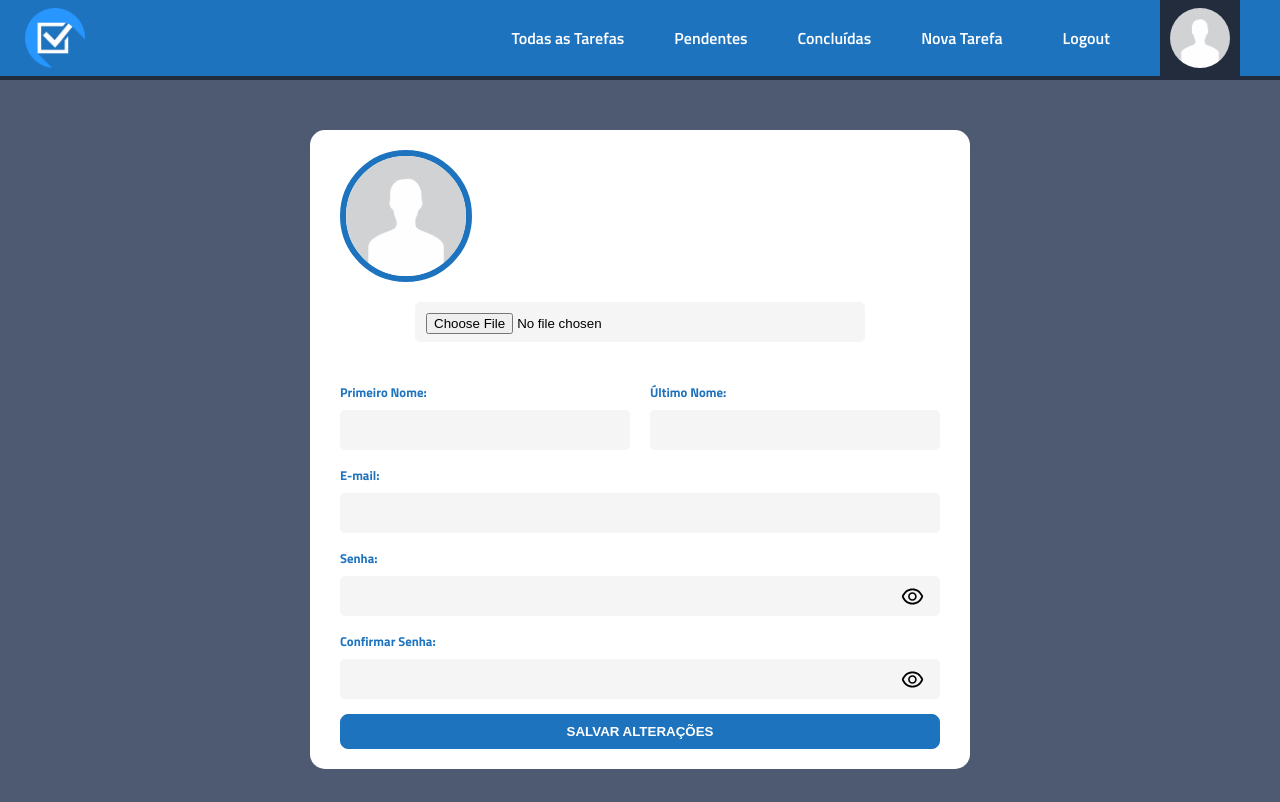
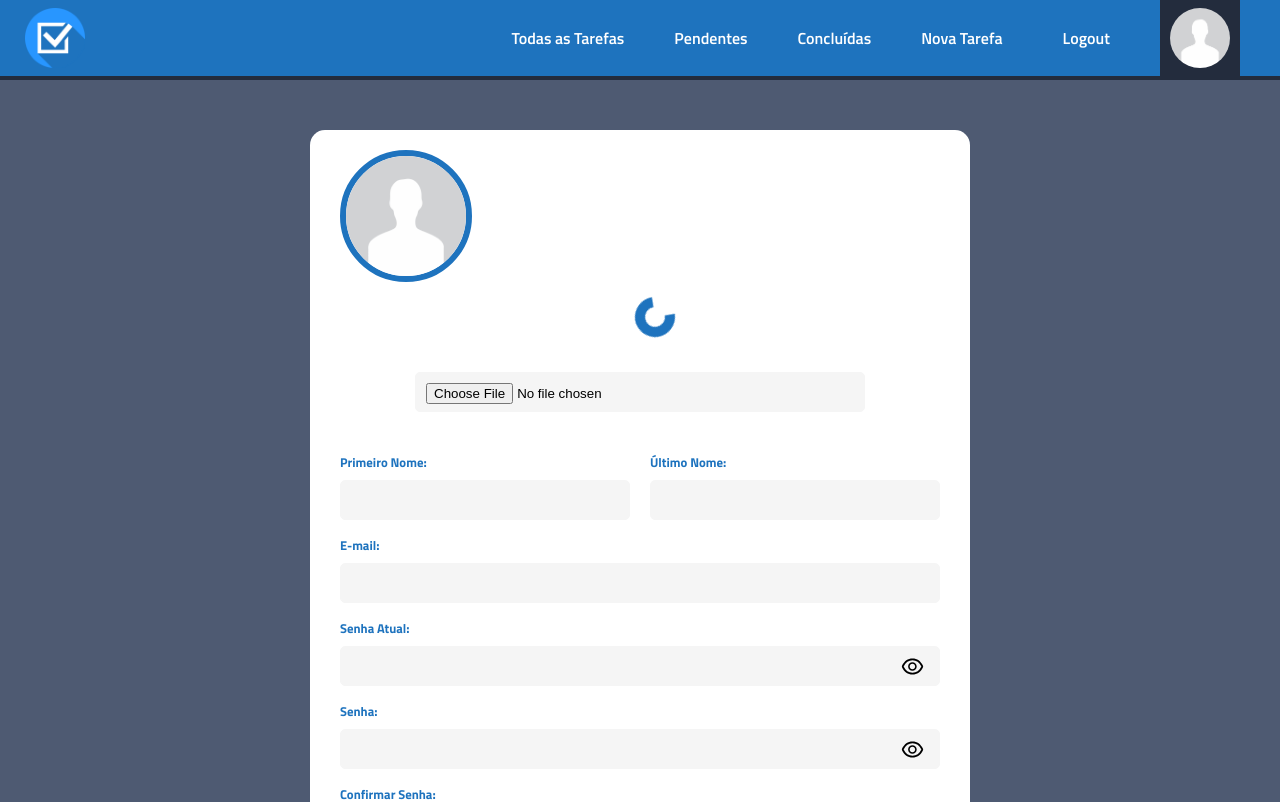
Before and after one commit to alexsbcorrea/todolist-front, a React (Create React App) app: page /profile in a window 1280 px wide. Shown: the top 802 px of the page. Built offline with nearby package versions, Linux system fonts and the light colour scheme; no server answers; sample sign-in values are in the browser's storage.

Commit message:
adicionado loading

```diff
--- /dev/null
+++ b/src/components/Loading/index.js
@@ -0,0 +1,11 @@
+import * as C from "./styles";
+
+export default function Loading({ loading, colorBase, colorLine }) {
+  if (loading) {
+    return (
+      <C.Container>
+        <C.Loader colorBase={colorBase} colorLine={colorLine}></C.Loader>
+      </C.Container>
+    );
+  }
+}
--- /dev/null
+++ b/src/components/Loading/styles.js
@@ -0,0 +1,28 @@
+import styled, { keyframes } from "styled-components";
+
+const RotateLoading = keyframes`
+  to {
+    transform: rotate(360deg)
+  }
+`;
+
+export const Container = styled.div`
+  width: 100%;
+  height: 100%;
+  display: flex;
+  justify-content: center;
+  align-items: center;
+  padding: 15px;
+`;
+
+export const Loader = styled.div`
+  width: 20px;
+  height: 20px;
+
+  border-radius: 100%;
+  border: 10px solid ${(props) => props.colorBase};
+  border-top-color: ${(props) => props.colorLine};
+  border-right-color: ${(props) => props.colorLine};
+  border-left-color: ${(props) => props.colorLine};
+  animation: ${RotateLoading} 1s infinite linear;
+`;
--- a/src/pages/AllTasks/index.js
+++ b/src/pages/AllTasks/index.js
@@ -7,6 +7,7 @@ import { Container, CardTask, Details, Commands } from "./styles";
 
 import Filters from "../../components/Filters";
 import Search from "../../components/Search";
+import Loading from "../../components/Loading";
 
 import api from "../../api/api";
 
@@ -19,6 +20,7 @@ export default function AllTasks() {
   const [search, setSearch] = useState("");
   const [filter, setFilter] = useState("");
   const navigate = useNavigate();
+  const [isLoading, setIsLoading] = useState(false);
 
   function SetClosed(id, description) {
     api
@@ -79,29 +81,38 @@ export default function AllTasks() {
     navigate(`/tasks/edit/${id}`);
   }
 
-  useEffect(() => {
+  function GetTasks() {
+    setIsLoading(true);
     api
       .get("/tasks/all")
       .then((response) => response.data)
-      .then((data) => setTasks(data))
+      .then((data) => {
+        setTasks(data);
+        setIsLoading(false);
+      })
       .catch((erro) => {
         console.log("Falha ao buscar dados.");
+        setIsLoading(false);
       });
+  }
+
+  useEffect(() => {
+    GetTasks();
   }, []);
 
   useEffect(() => {
-    api
-      .get("/tasks/all")
-      .then((response) => response.data)
-      .then((data) => setTasks(data))
-      .catch((erro) => {
-        console.log("Falha ao buscar dados.");
-      });
+    GetTasks();
   }, [updateTask]);
 
   return (
     <Container>
       <h1>Todas as Tarefas</h1>
+
+      <Loading
+        loading={isLoading}
+        colorBase="#232C3D"
+        colorLine="#FFFFFF"
+      ></Loading>
 
       {tasks.tasks?.length > 0 ? (
         <div>
--- a/src/pages/Login/index.js
+++ b/src/pages/Login/index.js
@@ -8,10 +8,13 @@ import { AuthContext } from "../../context/AuthContext";
 import { AiOutlineEyeInvisible } from "react-icons/ai";
 import { AiOutlineEye } from "react-icons/ai";
 
+import Loading from "../../components/Loading";
+
 export default function Login() {
   const [user, setUser] = useState({ email: "", password: "" });
   const { Login } = useContext(AuthContext);
   const [visiblePassword, setVisiblePassword] = useState("password");
+  const [isLoading, setIsLoading] = useState(false);
 
   function TogglePasswordVisible() {
     if (visiblePassword == "password") {
@@ -31,6 +34,7 @@ export default function Login() {
   }
 
   function LoginUser(e) {
+    setIsLoading(true);
     e.preventDefault();
     Login(user);
   }
@@ -78,6 +82,7 @@ export default function Login() {
         <span>
           Esqueceu a Senha? <a href="">&nbsp;Clique Aqui.</a>
         </span>
+        <Loading loading={isLoading}></Loading>
         <button type="submit" onClick={LoginUser}>
           ENTRAR
         </button>
--- a/src/pages/NewTask/index.js
+++ b/src/pages/NewTask/index.js
@@ -3,6 +3,7 @@ import { Container } from "./styles";
 import { useNavigate } from "react-router-dom";
 
 import useFlashMessage from "../../useFlashMessage/useFlashMessage";
+import Loading from "../../components/Loading";
 
 import api from "../../api/api";
 
@@ -13,6 +14,7 @@ export default function NewTask() {
   const { setFlashMessage } = useFlashMessage();
   const [task, setTask] = useState({});
   const [message, setMessage] = useState();
+  const [isLoading, setIsLoading] = useState(false);
 
   function handleChange(e) {
     setTask((prevstate) => {
@@ -33,22 +35,27 @@ export default function NewTask() {
   }
 
   function CreateNewTask(e) {
+    setIsLoading(true);
     e.preventDefault();
 
     if (!task.description) {
       setFlashMessage("error", `A Descrição é obrigatória.`, 3000, "popup");
+      setIsLoading(false);
       return;
     }
     if (!task.date) {
       setFlashMessage("error", `A Data é obrigatória.`, 3000, "popup");
+      setIsLoading(false);
       return;
     }
     if (!task.time) {
       setFlashMessage("error", `O Horário é obrigatório.`, 3000, "popup");
+      setIsLoading(false);
       return;
     }
     if (!task.categorie) {
       setFlashMessage("error", `A Categoria é obrigatória.`, 3000, "popup");
+      setIsLoading(false);
       return;
     }
 
@@ -56,6 +63,7 @@ export default function NewTask() {
       .post("/tasks/create", task)
       .then((response) => response.data)
       .then((data) => {
+        setIsLoading(false);
         setMessage(data.message);
         setFlashMessage("success", data.message, 3000, "popup");
         setTimeout(() => {
@@ -64,6 +72,7 @@ export default function NewTask() {
       })
       .catch((err) => {
         console.log(err.message);
+        setIsLoading(false);
       });
   }
 
@@ -126,6 +135,12 @@ export default function NewTask() {
           </select>
         </div>
 
+        <Loading
+          loading={isLoading}
+          colorBase="#fff"
+          colorLine="#1E73BE"
+        ></Loading>
+
         <button type="submit" onClick={CreateNewTask}>
           CRIAR TAREFA
         </button>
--- a/src/pages/Profile/index.js
+++ b/src/pages/Profile/index.js
@@ -10,6 +10,8 @@ import api from "../../api/api";
 import PerfilDefatult from "../../assets/perfil.jpg";
 import { AuthContext } from "../../context/AuthContext";
 
+import Loading from "../../components/Loading";
+
 export default function Profile() {
   const { imageIdTD } = useContext(AuthContext);
   const { setFlashMessage } = useFlashMessage();
@@ -19,6 +21,9 @@ export default function Profile() {
   const [update, setUpdate] = useState(false);
   const [visiblePassword, setVisiblePassword] = useState("password");
   const [visibleConfPassword, setVisibleConfPassword] = useState("password");
+  const [visibleCurrentPassword, setVisibleCurrentPassword] =
+    useState("password");
+  const [isLoading, setIsLoading] = useState(false);
 
   function TogglePasswordVisible() {
     if (visiblePassword == "password") {
@@ -36,18 +41,27 @@ export default function Profile() {
     }
   }
 
-  useEffect(() => {
+  function ToggleCurrentPassword() {
+    if (visibleCurrentPassword == "password") {
+      setVisibleCurrentPassword("text");
+    } else {
+      setVisibleCurrentPassword("password");
+    }
+  }
+  function GetProfile() {
+    setIsLoading(true);
     api.get("/users/profile").then((response) => {
       setUser(response.data);
       console.log(response.data);
+      setIsLoading(false);
     });
+  }
+  useEffect(() => {
+    GetProfile();
   }, []);
 
   useEffect(() => {
-    api.get("/users/profile").then((response) => {
-      setUser(response.data);
-      console.log(response.data);
-    });
+    GetProfile();
   }, [update]);
 
   function handleChange(e) {
@@ -151,6 +165,13 @@ export default function Profile() {
             alt="Foto de Perfil"
           />
         </FotoPerfil>
+
+        <Loading
+          loading={isLoading}
+          colorBase="#fff"
+          colorLine="#1E73BE"
+        ></Loading>
+
         <div>
           <form>
             <input
@@ -202,13 +223,36 @@ export default function Profile() {
           />
         </div>
         <div>
+          <label htmlFor="">Senha Atual:</label>
+          <input
+            type={visibleCurrentPassword}
+            name="currentPassword"
+            id="currentPassword"
+            onChange={handleChange}
+            value={user.currentPassword || ""}
+          />
+          {visibleCurrentPassword == "password" ? (
+            <AiOutlineEye
+              size={25}
+              className="password"
+              onClick={ToggleCurrentPassword}
+            ></AiOutlineEye>
+          ) : (
+            <AiOutlineEyeInvisible
+              onClick={ToggleCurrentPassword}
+              size={25}
+              className="password"
+            ></AiOutlineEyeInvisible>
+          )}
+        </div>
+        <div>
           <label htmlFor="">Senha:</label>
           <input
             type={visiblePassword}
-            name="password"
-            id="password"
+            name="newPassword"
+            id="newPassword"
             onChange={handleChange}
-            value={user.password || ""}
+            value={user.newPassword || ""}
           />
           {visiblePassword == "password" ? (
             <AiOutlineEye
@@ -248,6 +292,8 @@ export default function Profile() {
           )}
         </div>
 
+        <Loading></Loading>
+
         <button type="submit" onClick={UpdateProfile}>
           SALVAR ALTERAÇÕES
         </button>
--- a/src/pages/TasksClosed/index.js
+++ b/src/pages/TasksClosed/index.js
@@ -4,6 +4,7 @@ import { Container } from "./styles";
 
 import Filters from "../../components/Filters";
 import Search from "../../components/Search";
+import Loading from "../../components/Loading";
 
 import api from "../../api/api";
 
@@ -15,6 +16,7 @@ export default function TasksClosed() {
   const [search, setSearch] = useState("");
   const [filter, setFilter] = useState("");
   const navigate = useNavigate();
+  const [isLoading, setIsLoading] = useState(false);
 
   function SetClosed(id) {
     api
@@ -57,29 +59,38 @@ export default function TasksClosed() {
     navigate(`/tasks/edit/${id}`);
   }
 
-  useEffect(() => {
+  function GetTasks() {
+    setIsLoading(true);
     api
       .get("/tasks/closeds")
       .then((response) => response.data)
-      .then((data) => setTasks(data))
+      .then((data) => {
+        setTasks(data);
+        setIsLoading(false);
+      })
       .catch((erro) => {
         console.log("Falha ao buscar dados.");
+        setIsLoading(false);
       });
+  }
+
+  useEffect(() => {
+    GetTasks();
   }, []);
 
   useEffect(() => {
-    api
-      .get("/tasks/closeds")
-      .then((response) => response.data)
-      .then((data) => setTasks(data))
-      .catch((erro) => {
-        console.log("Falha ao buscar dados.");
-      });
+    GetTasks();
   }, [updateTask]);
 
   return (
     <Container>
       <h1>Tarefas Concluídas</h1>
+
+      <Loading
+        loading={isLoading}
+        colorBase="#232C3D"
+        colorLine="#FFFFFF"
+      ></Loading>
 
       {tasks.tasks?.length > 0 ? (
         <div>
--- a/src/pages/TasksPending/index.js
+++ b/src/pages/TasksPending/index.js
@@ -7,6 +7,7 @@ import { Container } from "./styles";
 
 import Filters from "../../components/Filters";
 import Search from "../../components/Search";
+import Loading from "../../components/Loading";
 
 import Task from "../../components/CardTask";
 
@@ -16,6 +17,7 @@ export default function TasksPending() {
   const [search, setSearch] = useState("");
   const [filter, setFilter] = useState("");
   const navigate = useNavigate();
+  const [isLoading, setIsLoading] = useState(false);
 
   function SetClosed(id) {
     api
@@ -58,29 +60,38 @@ export default function TasksPending() {
     navigate(`/tasks/edit/${id}`);
   }
 
-  useEffect(() => {
+  function GetTasks() {
+    setIsLoading(true);
     api
       .get("/tasks/pendings")
       .then((response) => response.data)
-      .then((data) => setTasks(data))
+      .then((data) => {
+        setTasks(data);
+        setIsLoading(false);
+      })
       .catch((erro) => {
         console.log("Falha ao buscar dados.");
+        setIsLoading(false);
       });
+  }
+
+  useEffect(() => {
+    GetTasks();
   }, []);
 
   useEffect(() => {
-    api
-      .get("/tasks/pendings")
-      .then((response) => response.data)
-      .then((data) => setTasks(data))
-      .catch((erro) => {
-        console.log("Falha ao buscar dados.");
-      });
+    GetTasks();
   }, [updateTask]);
 
   return (
     <Container>
       <h1>Tarefas Pendentes</h1>
+
+      <Loading
+        loading={isLoading}
+        colorBase="#232C3D"
+        colorLine="#FFFFFF"
+      ></Loading>
 
       {tasks.tasks?.length > 0 ? (
         <div>
```
Also changed, not shown: src/components/CardTask/styles.js (+19 -3 lines), src/components/NavBarH/Logo.png (deleted).
